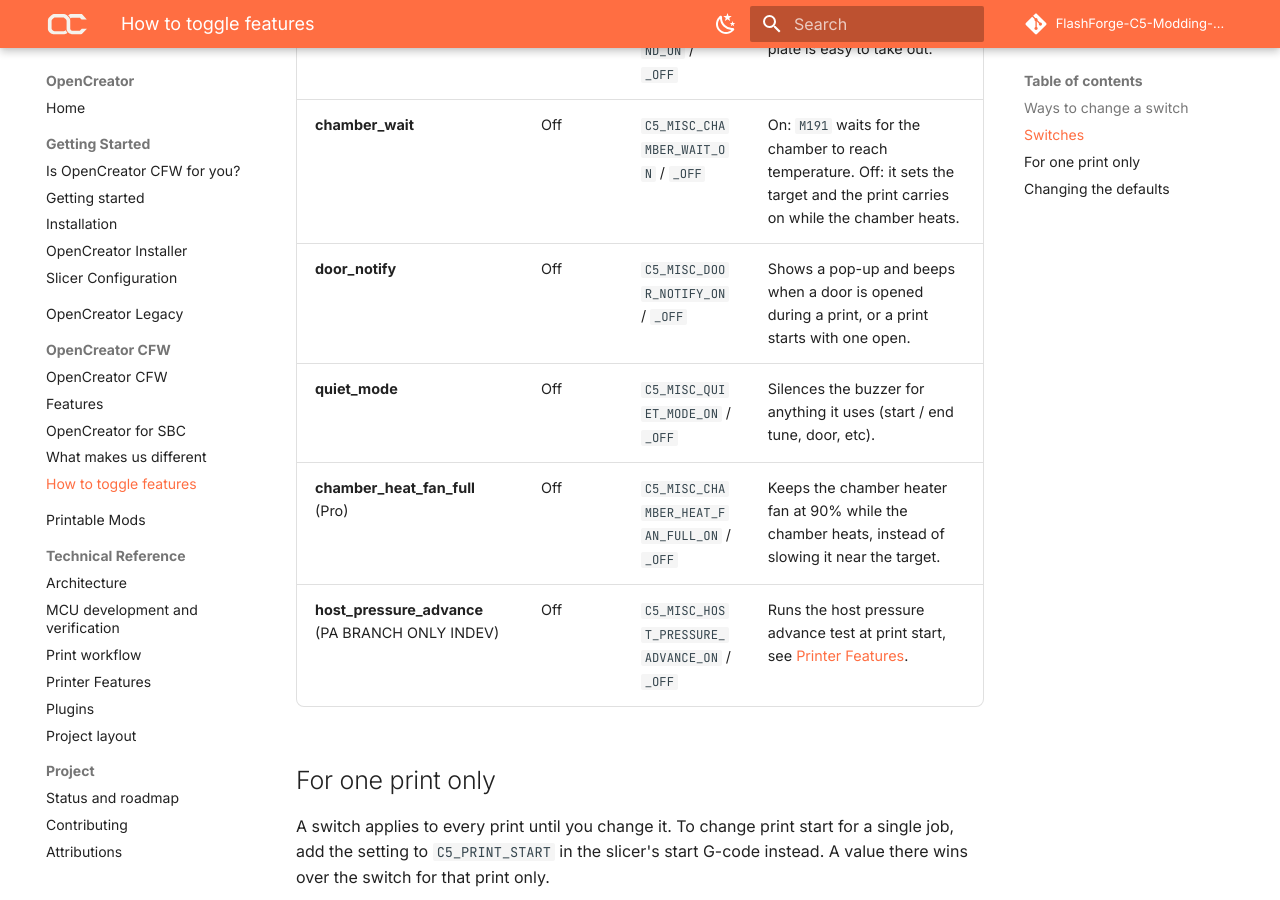
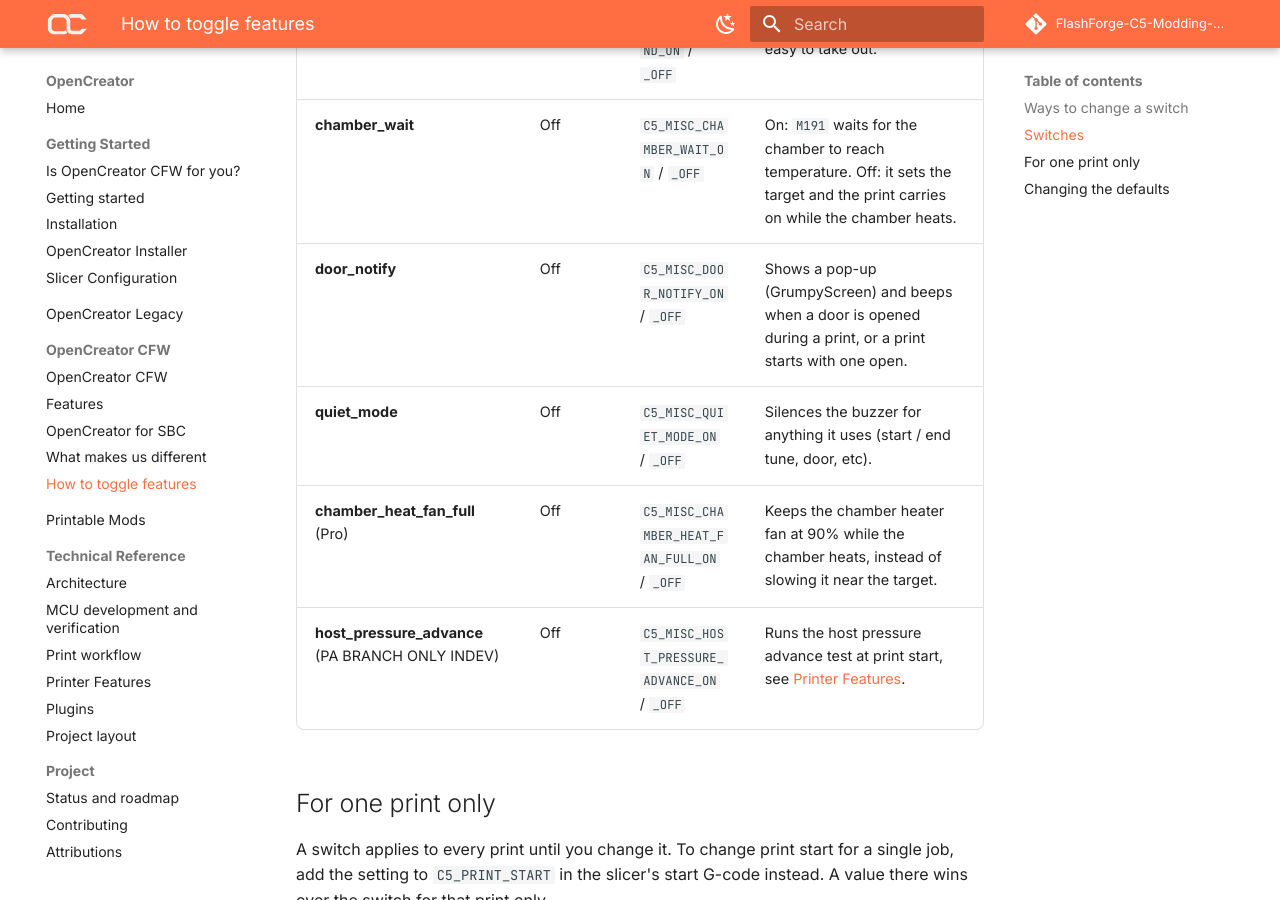
Before and after one commit to FlashForge-C5-Modding-Group/OpenCreator, an MkDocs documentation site: the page built from docs/toggle-features.md, in a window 1280 px wide and 900 px high, scrolled down 1699 px. Built offline with MkDocs 1.6.1 and Material for MkDocs 9.7.7, drawn with Linux system fonts in a browser that asks for light colours; comment, search, counter and statistics services are not loaded.

Commit message:
tiny docs updates

```diff
--- a/docs/toggle-features.md
+++ b/docs/toggle-features.md
@@ -45,7 +45,7 @@ restarts and reboots.
 | **clog_detection** | Off | `SET_PIN PIN=clog_detection` | Pauses the print when a tool's filament wheel stops turning while filament is loaded. If you get false positives, turn it off. |
 | **lower_bed_on_end** | Off | `C5_MISC_LOWER_BED_ON_END_ON` / `_OFF` | Lowers the bed to the bottom after the print, so the plate is easy to take out. |
 | **chamber_wait** | Off | `C5_MISC_CHAMBER_WAIT_ON` / `_OFF` | On: `M191` waits for the chamber to reach temperature. Off: it sets the target and the print carries on while the chamber heats. |
-| **door_notify** | Off | `C5_MISC_DOOR_NOTIFY_ON` / `_OFF` | Shows a pop-up and beeps when a door is opened during a print, or a print starts with one open. |
+| **door_notify** | Off | `C5_MISC_DOOR_NOTIFY_ON` / `_OFF` | Shows a pop-up (GrumpyScreen) and beeps when a door is opened during a print, or a print starts with one open. |
 | **quiet_mode** | Off | `C5_MISC_QUIET_MODE_ON` / `_OFF` | Silences the buzzer for anything it uses (start / end tune, door, etc). |
 | **chamber_heat_fan_full** (Pro) | Off | `C5_MISC_CHAMBER_HEAT_FAN_FULL_ON` / `_OFF` | Keeps the chamber heater fan at 90% while the chamber heats, instead of slowing it near the target. |
 | **host_pressure_advance** (PA BRANCH ONLY INDEV) | Off | `C5_MISC_HOST_PRESSURE_ADVANCE_ON` / `_OFF` | Runs the host pressure advance test at print start, see [Printer Features](printer-features.md). |
```
Also changed, not shown: docs/installer.md (+2 -2 lines).
